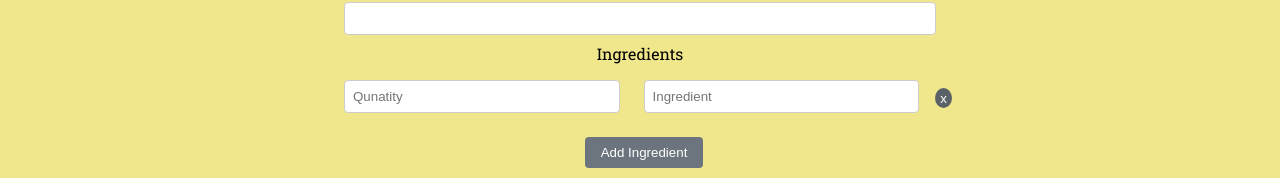
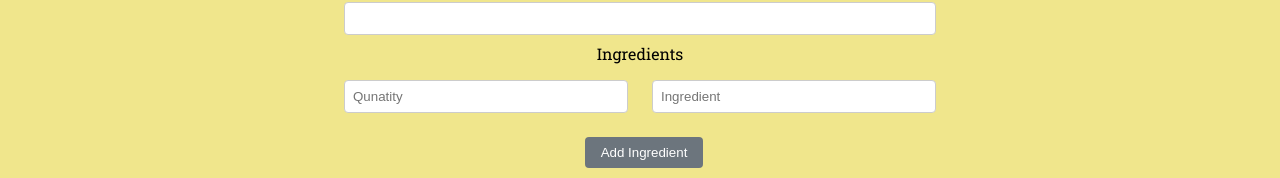
Before and after one commit to shree0007/recipeApp_react, a React (Create React App) app: page /addrecipe in a window 1280 px wide. Shown: the part 616-794 px from the top of the page. Built offline with nearby package versions, Linux system fonts and the light colour scheme; a web font is replaced by a local one.

Commit message:
fixed issue regarding default display of remove ingredients btn

```diff
--- a/src/pages/Addrecipe.js
+++ b/src/pages/Addrecipe.js
@@ -29,6 +29,7 @@ const Addrecipe = () => {
     const [postRecipe, setPostRecipe] = useState(false);
     const [id, setId] = useState();
     const [recipe, setRecipe] = useState(cloneDeep(initialRecipe)); //cloneDeep creates a deep copy of initialRecipe and is independent of original
+    const [clickAddIngredient, setClickAddIngredient] = useState(false);
 
 
 
@@ -39,14 +40,17 @@ const Addrecipe = () => {
     const handleAddIngredient = (event) => {
         event.preventDefault();
         setIngredients([...ingredients, { quantity: "", ingredient: "" }]);
+        setClickAddIngredient(true);
     };
 
     const handleRemoveIngredient = (event, i) => {
         event.preventDefault();
+        if (!clickAddIngredient) return;
         const newIngredients = [...ingredients];
         if (ingredients.length <= 1) return;
         newIngredients.splice(i, 1);
         setIngredients(newIngredients);
+
     };
 
 
@@ -141,7 +145,7 @@ const Addrecipe = () => {
 
 
                                 />
-                                <button className='removerecipe-btn' onClick={(event) => handleRemoveIngredient(event, i)}>x</button>
+                                {clickAddIngredient && (<button className='removerecipe-btn' onClick={(event) => handleRemoveIngredient(event, i)}>x</button>)}
                             </div>
                         ))}
 
```
